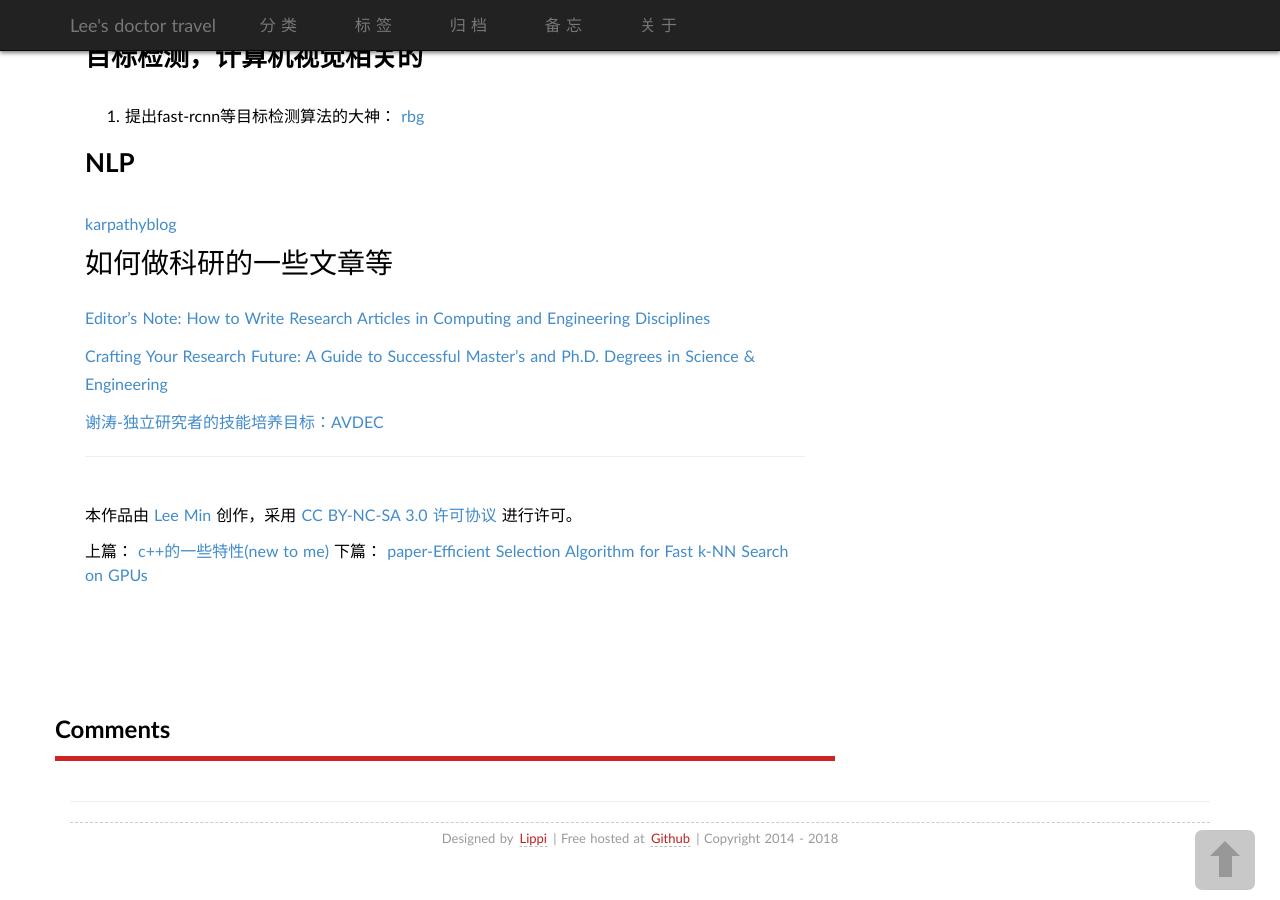
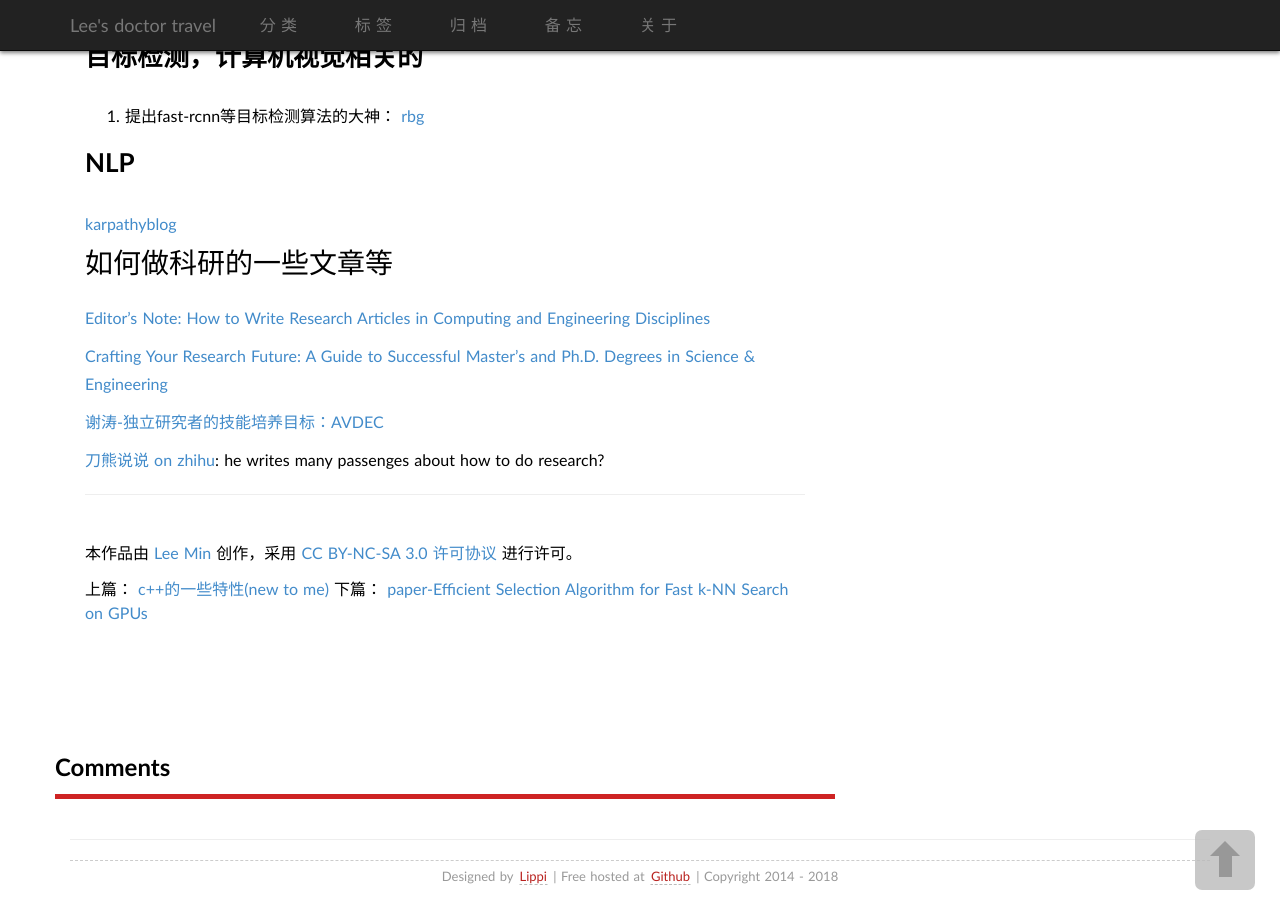
Before and after one commit to limin2015/limin2015.github.io, a Jekyll site: the page built from _posts/2017-12-25-research-useful.md, in a window 1280 px wide and 900 px high, scrolled down 1041 px. Built offline with Jekyll 4.4.1, drawn with Linux system fonts in a browser that asks for light colours; some web fonts are replaced; comment, search, counter and statistics services are not loaded.

Commit message:
1-22-evening

```diff
--- a/_posts/2017-12-25-research-useful.md
+++ b/_posts/2017-12-25-research-useful.md
@@ -82,3 +82,5 @@ http://svail.github.io/rnn_perf/
 [Crafting Your Research Future: A Guide to Successful Master's and Ph.D. Degrees in Science & Engineering](http://www.morganclaypool.com/doi/abs/10.2200/S00412ED1V01Y201203ENG018)
 
 [谢涛-独立研究者的技能培养目标：AVDEC](http://blog.sina.com.cn/s/blog_82c0ff440100zwbf.html)
+
+[刀熊说说 on zhihu](https://www.zhihu.com/people/yang-ya-xin-36): he writes many passenges about how to do research?
```
